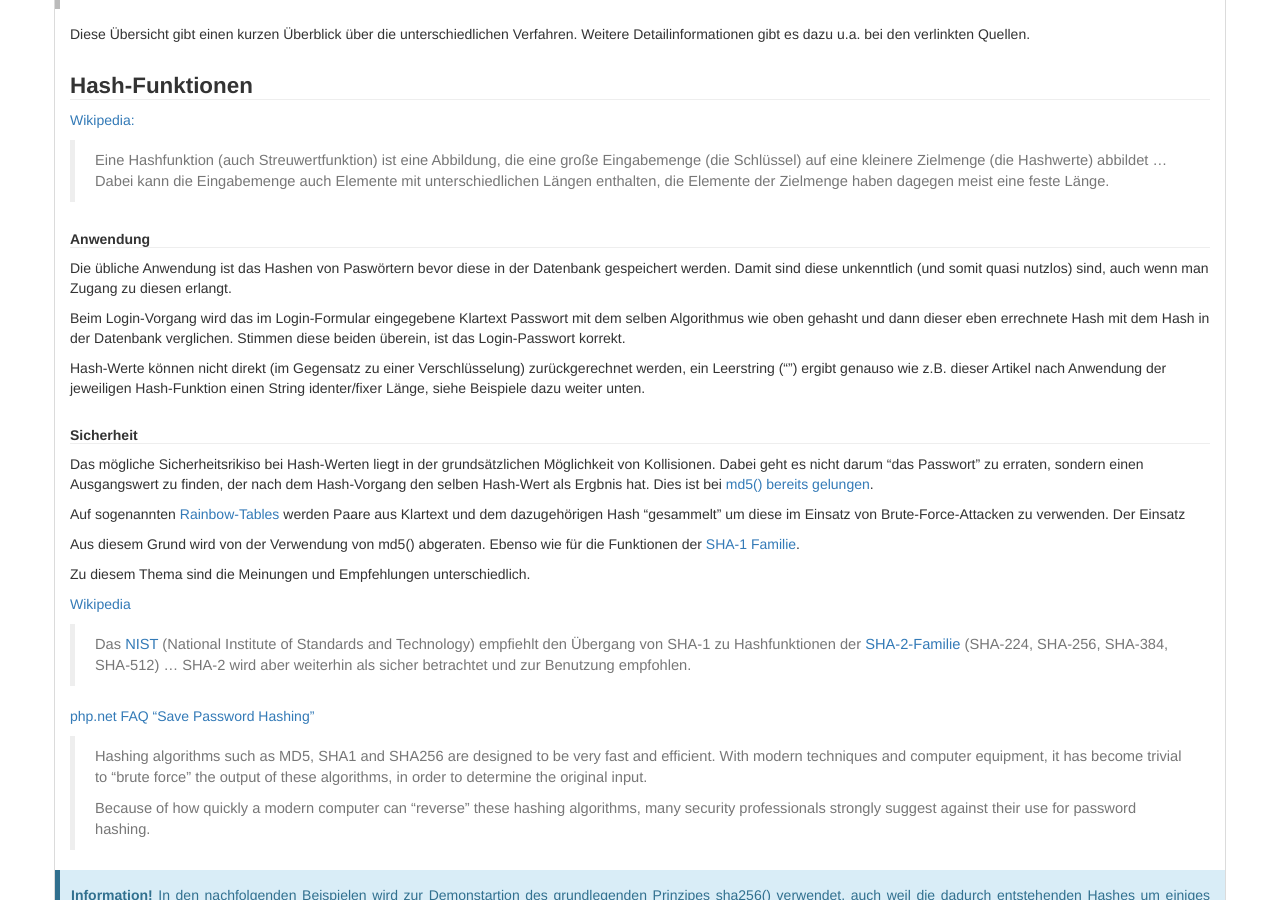
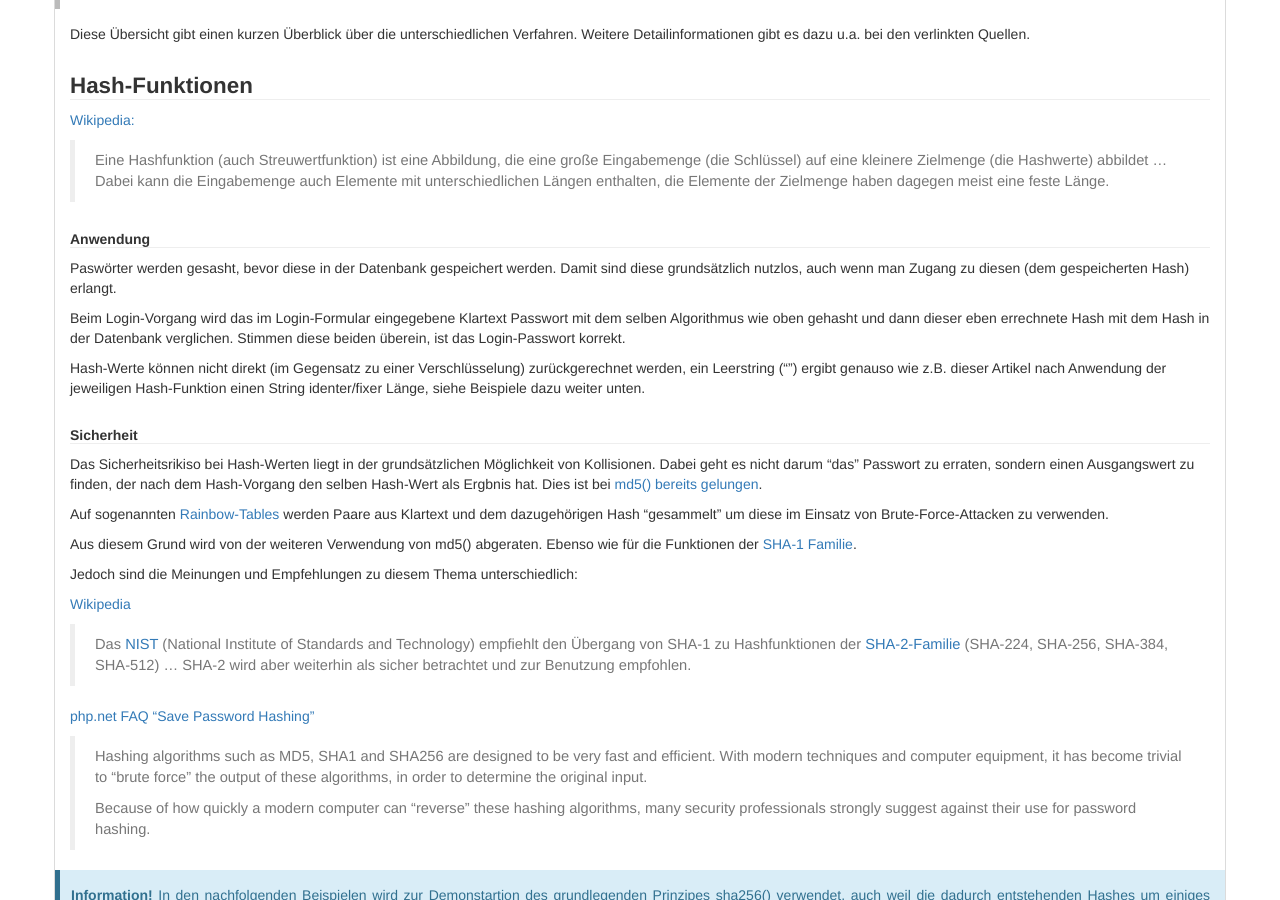
Before and after one commit to php-de/php-de.github.io, a Jekyll site: the page built from general/krypt.md, in a window 1280 px wide and 900 px high, scrolled down 384 px. Built offline with Jekyll 4.4.1, drawn with Linux system fonts in a browser that asks for light colours; nearby versions of some CDN libraries.

Commit message:
Update krypt.md

```diff
--- a/general/krypt.md
+++ b/general/krypt.md
@@ -37,7 +37,7 @@ Diese Übersicht gibt einen kurzen Überblick über die unterschiedlichen Verfah
 
 ##### Anwendung
 
-Die übliche Anwendung ist das Hashen von Paswörtern bevor diese in der Datenbank gespeichert werden. Damit sind diese unkenntlich (und somit quasi nutzlos) sind, auch wenn man Zugang zu diesen erlangt.
+Paswörter werden gesasht, bevor diese in der Datenbank gespeichert werden. Damit sind diese grundsätzlich nutzlos, auch wenn man Zugang zu diesen (dem gespeicherten Hash) erlangt.
 
 Beim Login-Vorgang wird das im Login-Formular eingegebene Klartext Passwort mit dem selben Algorithmus wie oben gehasht und dann dieser eben errechnete Hash mit dem Hash in der Datenbank verglichen. Stimmen diese beiden überein, ist das Login-Passwort korrekt.
 
@@ -46,13 +46,13 @@ Hash-Werte können nicht direkt (im Gegensatz zu einer Verschlüsselung) zurück
 
 ##### Sicherheit
 
-Das mögliche Sicherheitsrikiso bei Hash-Werten liegt in der grundsätzlichen Möglichkeit von Kollisionen. Dabei geht es nicht darum "das Passwort" zu erraten, sondern einen Ausgangswert zu finden, der nach dem Hash-Vorgang den selben Hash-Wert als Ergbnis hat. Dies ist bei [md5() bereits gelungen](http://de.wikipedia.org/wiki/Message-Digest_Algorithm_5#Kollisionsresistenz).
+Das Sicherheitsrikiso bei Hash-Werten liegt in der grundsätzlichen Möglichkeit von Kollisionen. Dabei geht es nicht darum "das" Passwort zu erraten, sondern einen Ausgangswert zu finden, der nach dem Hash-Vorgang den selben Hash-Wert als Ergbnis hat. Dies ist bei [md5() bereits gelungen](http://de.wikipedia.org/wiki/Message-Digest_Algorithm_5#Kollisionsresistenz).
 
-Auf sogenannten [Rainbow-Tables](http://de.wikipedia.org/wiki/Rainbow_Table) werden Paare aus Klartext und dem dazugehörigen Hash "gesammelt" um diese im Einsatz von Brute-Force-Attacken zu verwenden. Der Einsatz
+Auf sogenannten [Rainbow-Tables](http://de.wikipedia.org/wiki/Rainbow_Table) werden Paare aus Klartext und dem dazugehörigen Hash "gesammelt" um diese im Einsatz von Brute-Force-Attacken zu verwenden.
 
-Aus diesem Grund wird von der Verwendung von md5() abgeraten. Ebenso wie für die Funktionen der [SHA-1 Familie](http://de.wikipedia.org/wiki/Secure_Hash_Algorithm#SHA.2FSHA-1).
+Aus diesem Grund wird von der weiteren Verwendung von md5() abgeraten. Ebenso wie für die Funktionen der [SHA-1 Familie](http://de.wikipedia.org/wiki/Secure_Hash_Algorithm#SHA.2FSHA-1).
 
-Zu diesem Thema sind die Meinungen und Empfehlungen unterschiedlich.
+Jedoch sind die Meinungen und Empfehlungen zu diesem Thema unterschiedlich:
 
 [Wikipedia](http://de.wikipedia.org/wiki/Secure_Hash_Algorithm#Empfehlungen)
 
```
